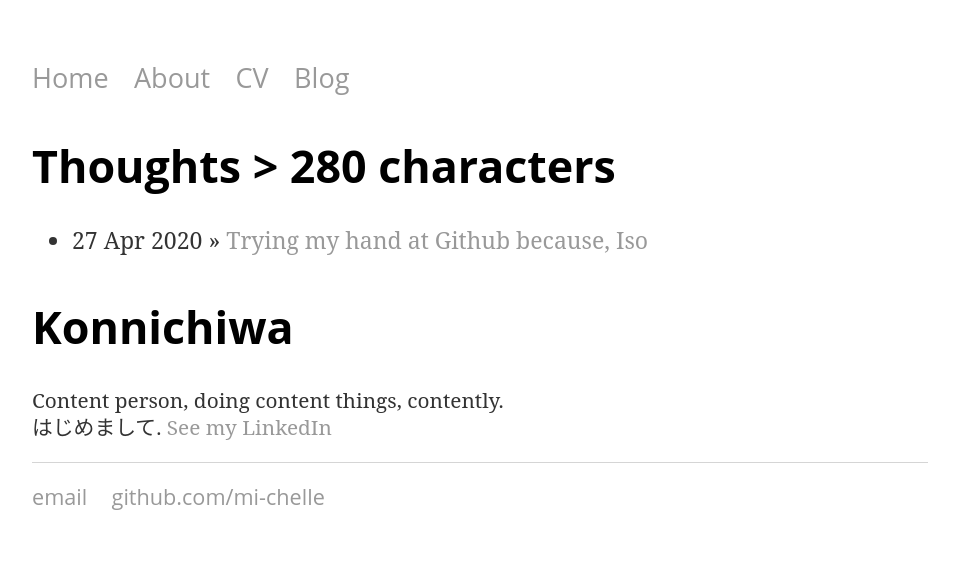
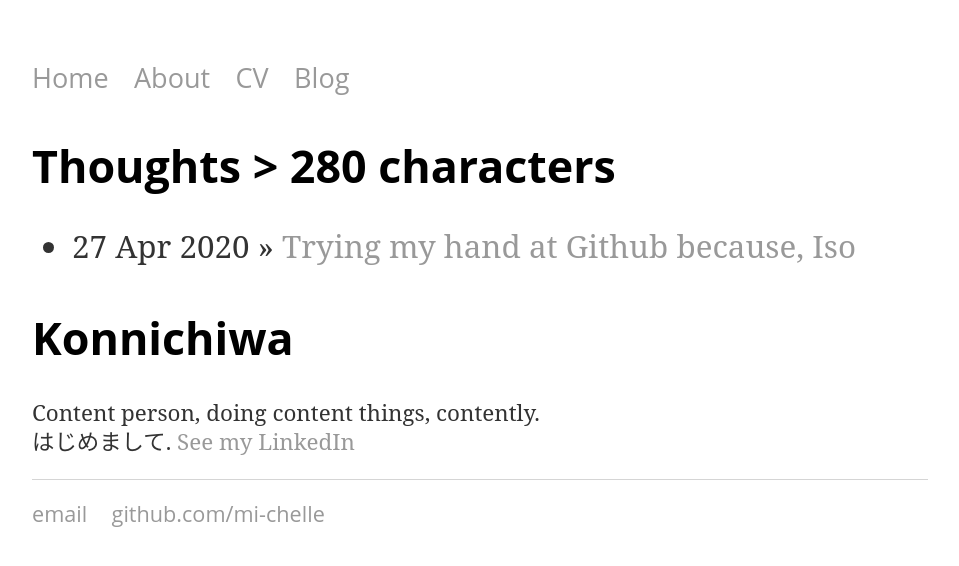
Before and after one commit to mi-chelle/akauntabiritii, a Jekyll site: the page built from blog/index.html, in a window 1280 px wide. Shown: the top 566 px of the page, without its empty margins (160-1119 px from the left). Built offline with Jekyll 4.4.1, drawn with Linux system fonts in a browser that asks for light colours.

Commit message:
Update main.css

```diff
--- a/css/main.css
+++ b/css/main.css
@@ -36,7 +36,7 @@ h3 {
     font-family:'Open Sans', 'Helvetica', 'Sans-Serif';
 }
 p {
-    font-size: 1.3em;
+    font-size: 1.4em;
     font-family:'Crimson Text', 'Roboto Slab', 'Serif';
     line-height: 1.3em;
     color: #333;
@@ -48,14 +48,14 @@ footer {
 
 ul.posts {
     margin: 20px auto 40px;
-    font-size: 1.2em;
+    font-size: 1.4em;
     font-family:'Crimson Text', 'Roboto Slab', 'Serif';
     line-height: 1.3em;
     color: #333;
 }
 
 ul.posts li {
-    font-size: 1.2em;
+    font-size: 1.4em;
     font-family:'Crimson Text', 'Roboto Slab', 'Serif';
     line-height: 1.3em;
     color: #333;
@@ -63,14 +63,14 @@ ul.posts li {
 
 ul {
     margin: 20px auto 40px;
-    font-size: 1.3em;
+    font-size: 1.4em;
     font-family:'Crimson Text', 'Roboto Slab', 'Serif';
     line-height: 1.3em;
     color: #333;
 }
 
 li {
-    font-size: 1.3em;
+    font-size: 1.4em;
     font-family:'Crimson Text', 'Roboto Slab', 'Serif';
     line-height: 1.3em;
     color: #333;
```
